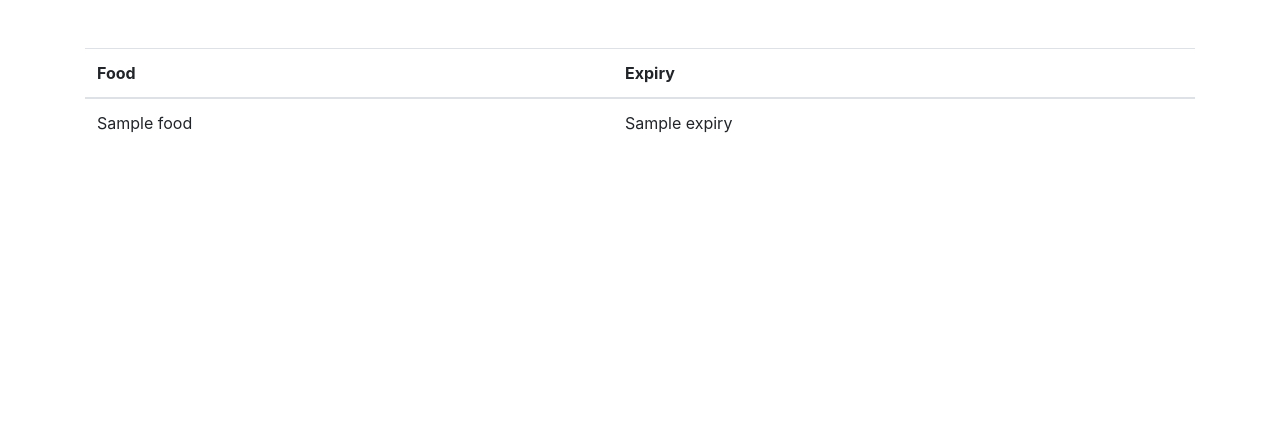
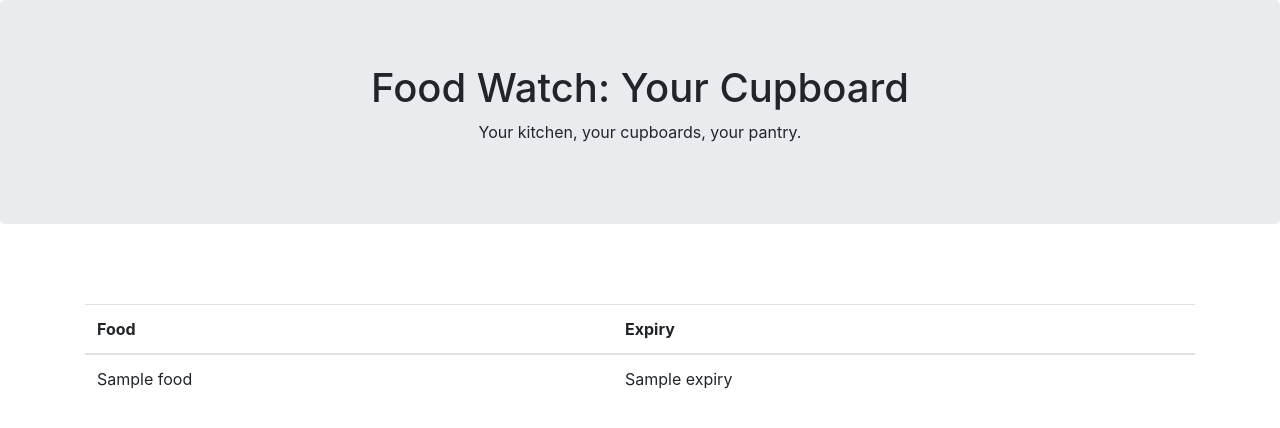
Before and after one commit to ericmshen/foodwatch, a Flask app: template templates/index.html in a window 1280 px wide. Shown: the top 428 px of the page. Run offline with Flask 2, Linux system fonts and the light colour scheme; the template is opened without the code that fills it: most values are stand-ins (such as "Sample title", 1, 10 or a date in 2020); some libraries are stand-ins or nearby versions.

Commit message:
bootstrap and html

```diff
--- a/templates/index.html
+++ b/templates/index.html
@@ -1,5 +1,10 @@
 <!DOCTYPE html>
 <html>
+<div class="jumbotron text-center">
+  <h1>Food Watch: Your Cupboard</h1>
+  <p>Your kitchen, your cupboards, your pantry.</p>
+</div>
+
 <head>
     <title>FoodLord</title>
     <link rel="stylesheet" href="https://stackpath.bootstrapcdn.com/bootstrap/4.1.3/css/bootstrap.min.css" integrity="sha384-MCw98/SFnGE8fJT3GXwEOngsV7Zt27NXFoaoApmYm81iuXoPkFOJwJ8ERdknLPMO" crossorigin="anonymous">
```
